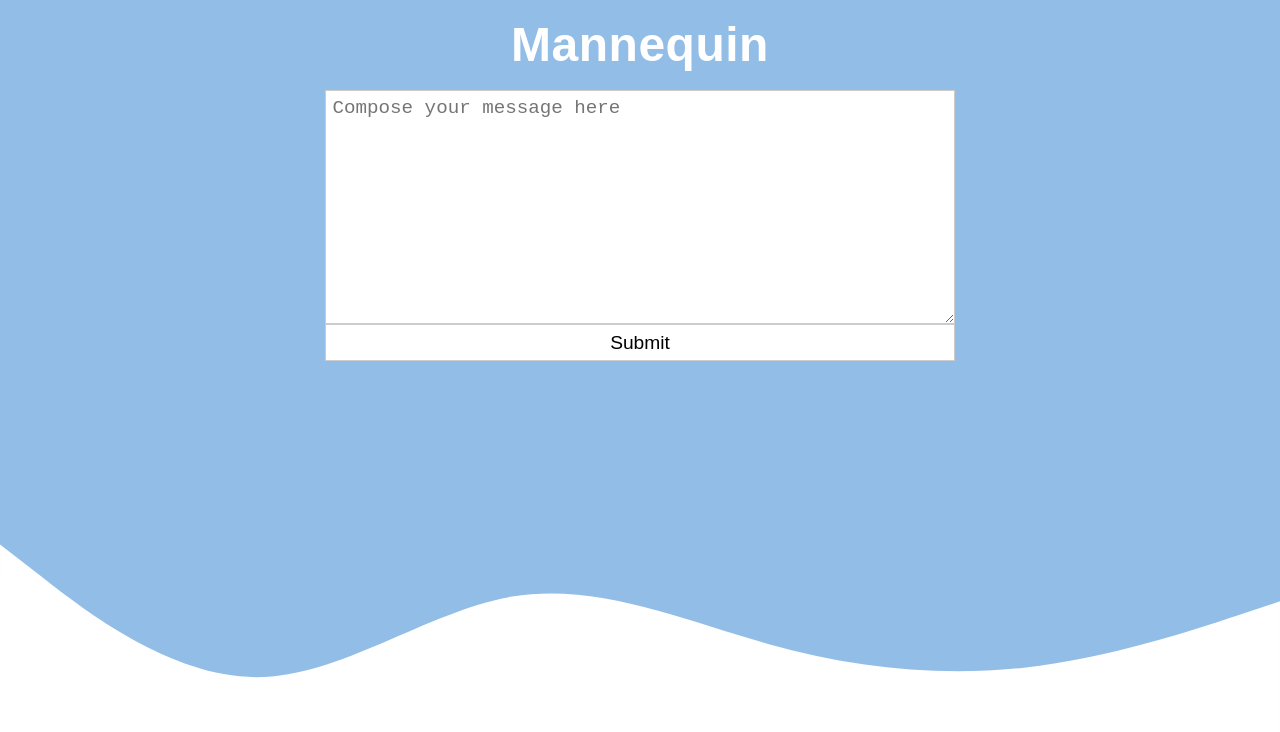
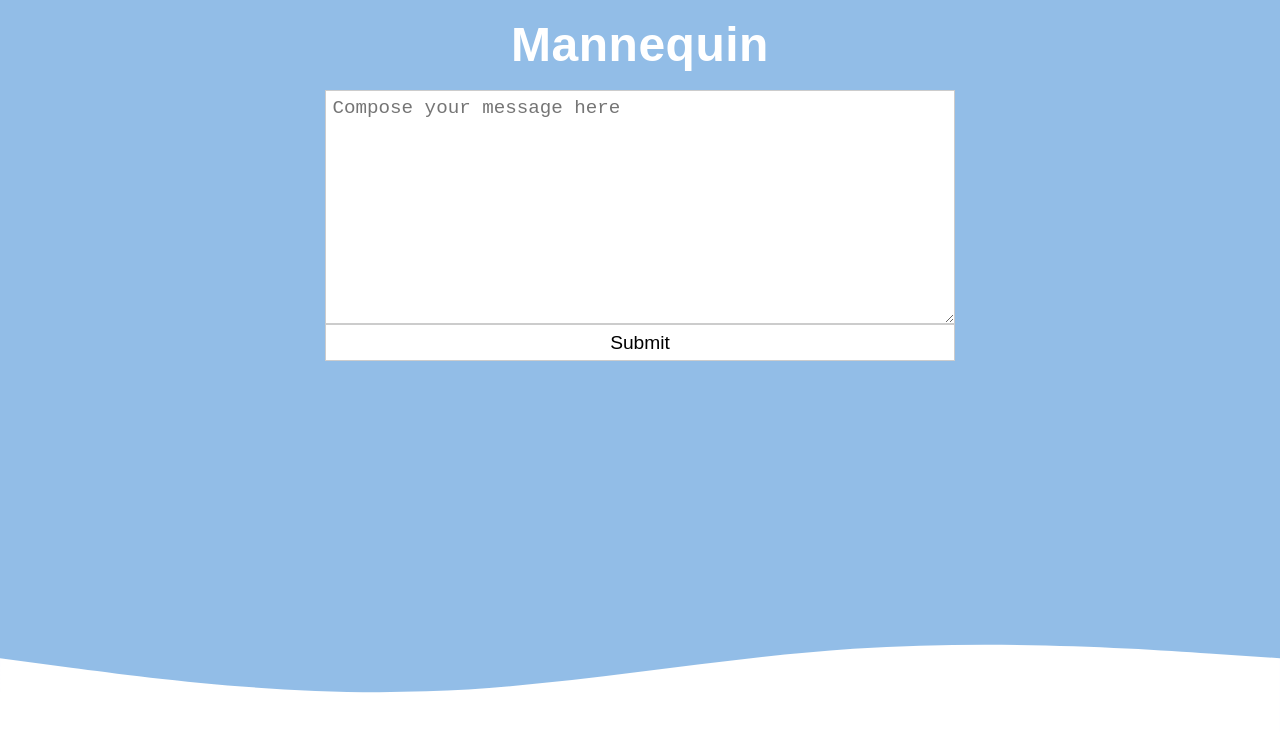
Before and after one commit to pakut2/Mannequin, a React (Create React App) app in the folder client/: page / in a window 1280 px wide. Shown: the top 732 px of the page. Built offline with nearby package versions, Linux system fonts and the light colour scheme.

Commit message:
send message

```diff
--- a/client/src/App.css
+++ b/client/src/App.css
@@ -11,6 +11,7 @@ body {
   line-height: 1.6;
   color: #fff;
   background: #92bde7;
+  overflow: hidden;
 }
 
 section {
--- a/client/src/App.tsx
+++ b/client/src/App.tsx
@@ -1,4 +1,5 @@
 import React, { Fragment } from "react";
+import { BrowserRouter as Router, Route, Switch } from "react-router-dom";
 import Landing from "./components/layout/Landing";
 import "./App.css";
 
@@ -8,9 +9,13 @@ import store from "./store";
 const App = () => {
   return (
     <Provider store={store}>
-      <Fragment>
-        <Landing />
-      </Fragment>
+      <Router>
+        <Fragment>
+          <Switch>
+            <Route exact path="/" component={Landing} />
+          </Switch>
+        </Fragment>
+      </Router>
     </Provider>
   );
 };
--- a/client/src/actions/message.ts
+++ b/client/src/actions/message.ts
@@ -1,6 +1,7 @@
 import axios from "axios";
 import { MESSAGE_SUCCESS, MESSAGE_FAIL } from "./types";
 
+// Send message
 export const sendMessage = (formData: Object) => async (dispatch: any) => {
   try {
     const config = {
--- a/client/src/components/layout/Landing.tsx
+++ b/client/src/components/layout/Landing.tsx
@@ -13,10 +13,10 @@ const Landing = ({ sendMessage }: any) => {
     setFormData({ ...formData, [e.target.name]: e.target.value });
   };
 
-  function onSubmit(e: any) {
+  const onSubmit = (e: any) => {
     e.preventDefault();
     sendMessage(formData);
-  }
+  };
 
   return (
     <Fragment>
--- a/client/src/reducers/message.ts
+++ b/client/src/reducers/message.ts
@@ -14,12 +14,14 @@ export default function (
 
   switch (type) {
     case MESSAGE_SUCCESS:
+      localStorage.setItem("id", payload._id);
       return {
         ...state,
         message: payload,
         loading: false,
       };
     case MESSAGE_FAIL:
+      localStorage.removeItem("id");
       return {
         ...state,
         error: payload,
--- a/package.json
+++ b/package.json
@@ -13,6 +13,7 @@
   "author": "",
   "license": "ISC",
   "devDependencies": {
+    "@types/react-router-dom": "^5.1.7",
     "concurrently": "^6.2.0",
     "nodemon": "^2.0.7"
   },
```
Also changed, not shown: client/src/components/layout/wave.svg, 1 other file (tests, documents, lock files or other folders).
